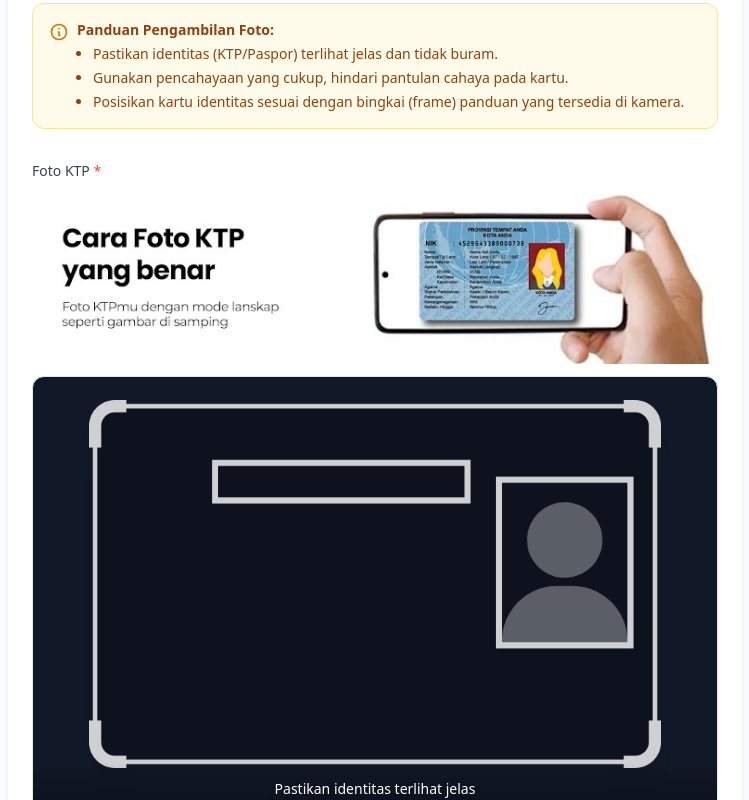
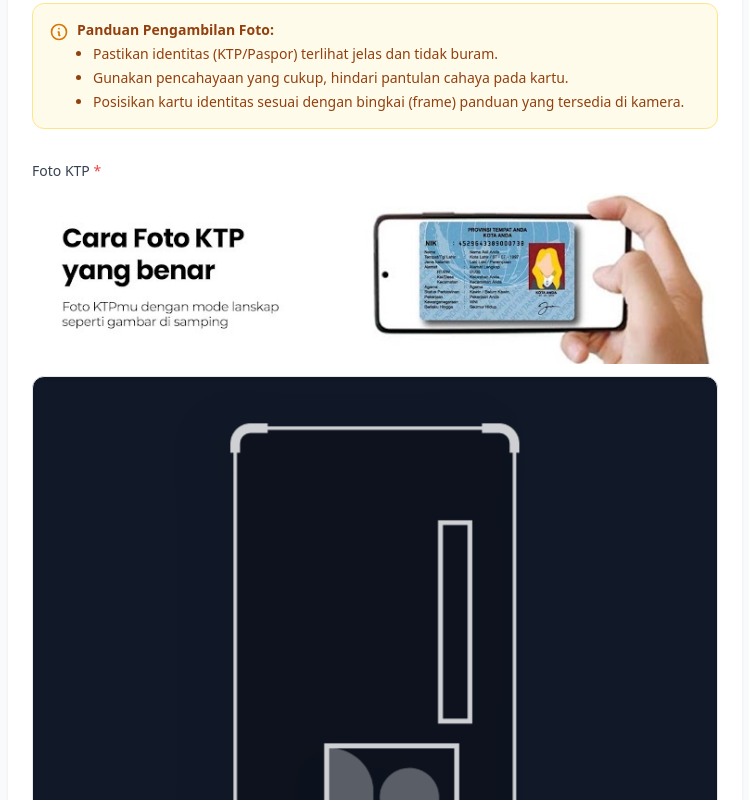
Before and after one commit to adamcc31/Form-JPS, a Next.js app: page / in a window 1280 px wide. Both pictures are taken after a click on the button "Buka Kamera untuk Foto KTP". Shown: the part 2571-3371 px from the top of the page, without its empty margins (265-1014 px from the left). Built offline with nearby package versions, Linux system fonts and the light colour scheme; no server answers.

Commit message:
feat: rotate guideline frame 90deg for vertical KTP capture & fix portrait cropping logic

```diff
--- a/components/SmartCropCamera.tsx
+++ b/components/SmartCropCamera.tsx
@@ -65,18 +65,22 @@ export default function SmartCropCamera({ label, overlayType, onCapture, require
 
       // 4. Draw the cropped area to a canvas
       const canvas = document.createElement('canvas');
-      const targetWidth = 1024; // High quality output width
-      const targetHeight = (sourceHeight / sourceWidth) * targetWidth;
+      const targetWidth = 1024; // High quality output width for landscape
+      // Since the crop is portrait, we swap proportions to make canvas landscape
+      const targetHeight = (sourceWidth / sourceHeight) * targetWidth;
 
       canvas.width = targetWidth;
       canvas.height = targetHeight;
 
       const ctx = canvas.getContext('2d');
       if (ctx) {
+        // Rotate -90 degrees so the portrait crop becomes a proper landscape image
+        ctx.translate(targetWidth / 2, targetHeight / 2);
+        ctx.rotate(-90 * Math.PI / 180);
         ctx.drawImage(
           video,
           sourceX, sourceY, sourceWidth, sourceHeight,
-          0, 0, targetWidth, targetHeight
+          -targetHeight / 2, -targetWidth / 2, targetHeight, targetWidth
         );
       }
 
@@ -146,7 +150,7 @@ export default function SmartCropCamera({ label, overlayType, onCapture, require
       )}
 
       {showCamera && !capturedImage && (
-        <div className="relative overflow-hidden rounded-xl bg-gray-900 border border-gray-200 shadow-inner h-[65vh] max-h-[600px] min-h-[450px]">
+        <div className="relative overflow-hidden rounded-xl bg-gray-900 border border-gray-200 shadow-inner h-[80vh] max-h-[800px] min-h-[500px]">
           <Webcam
             ref={webcamRef}
             audio={false}
@@ -158,12 +162,16 @@ export default function SmartCropCamera({ label, overlayType, onCapture, require
           />
 
           {/* Overlay Guideline Frame */}
-          <div className="absolute inset-0 pointer-events-none z-10 flex items-center justify-center p-6 pb-32">
+          <div className="absolute inset-0 pointer-events-none z-10 flex items-center justify-center pb-24">
             <img
               ref={frameRef}
               src={overlayType === "ktp" ? "/img/FRAME KTP.png" : "/img/FRAME PASPOR IDENTITAS.png"}
               alt={`Frame ${overlayType}`}
-              className="w-full max-w-[90%] h-auto object-contain opacity-80 drop-shadow-xl"
+              className="opacity-80 drop-shadow-2xl"
+              style={{
+                transform: 'rotate(90deg)',
+                width: 'min(65vh, 450px)'
+              }}
             />
           </div>
 
```
